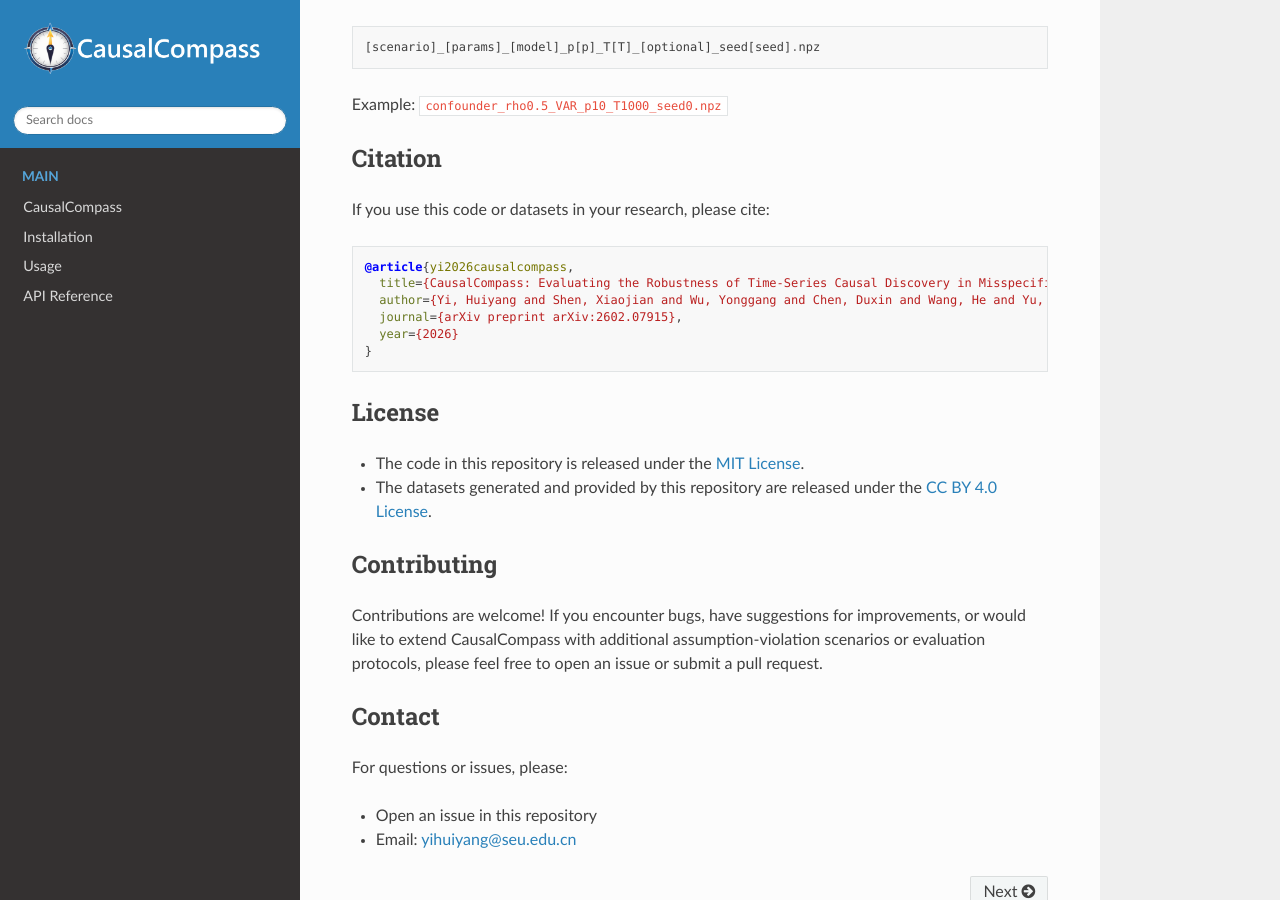
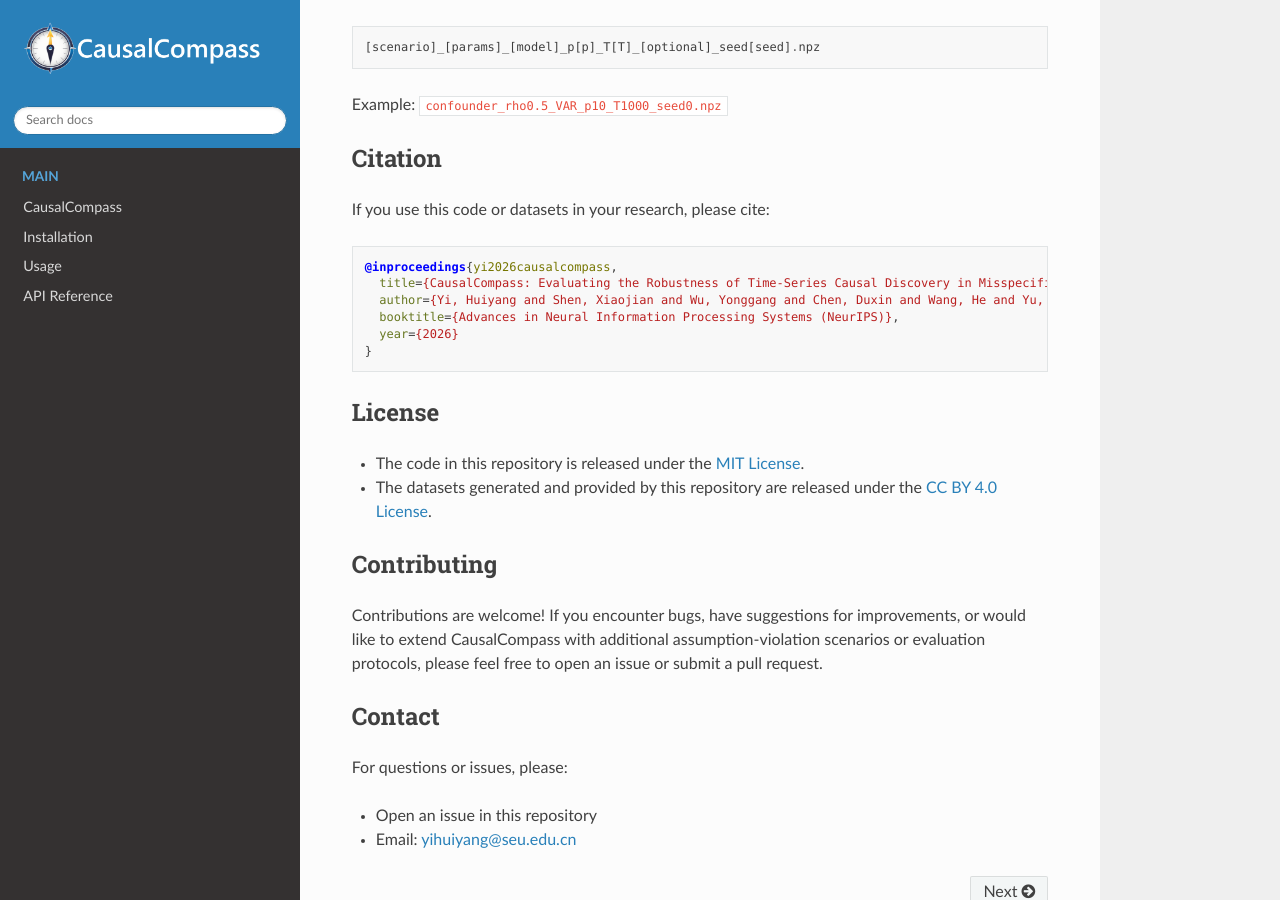
Before and after one commit to huiyang-yi/CausalCompass, a Sphinx documentation site: the page built from docs/source/index.rst, in a window 1280 px wide and 900 px high, scrolled down 1681 px. Built offline with Sphinx 7.4.7 and the Read the Docs theme 3.1.0, drawn with Linux system fonts in a browser that asks for light colours.

Commit message:
Update README and docs citation to NeurIPS

```diff
--- a/docs/source/about.rst
+++ b/docs/source/about.rst
@@ -75,10 +75,10 @@ If you use this code or datasets in your research, please cite:
 
 .. code-block:: bibtex
 
-   @article{yi2026causalcompass,
+   @inproceedings{yi2026causalcompass,
      title={CausalCompass: Evaluating the Robustness of Time-Series Causal Discovery in Misspecified Scenarios},
      author={Yi, Huiyang and Shen, Xiaojian and Wu, Yonggang and Chen, Duxin and Wang, He and Yu, Wenwu},
-     journal={arXiv preprint arXiv:2602.07915},
+     booktitle={Advances in Neural Information Processing Systems (NeurIPS)},
      year={2026}
    }
 
--- a/docs/source/index.rst
+++ b/docs/source/index.rst
@@ -76,10 +76,10 @@ If you use this code or datasets in your research, please cite:
 
 .. code-block:: bibtex
 
-   @article{yi2026causalcompass,
+   @inproceedings{yi2026causalcompass,
      title={CausalCompass: Evaluating the Robustness of Time-Series Causal Discovery in Misspecified Scenarios},
      author={Yi, Huiyang and Shen, Xiaojian and Wu, Yonggang and Chen, Duxin and Wang, He and Yu, Wenwu},
-     journal={arXiv preprint arXiv:2602.07915},
+     booktitle={Advances in Neural Information Processing Systems (NeurIPS)},
      year={2026}
    }
 
```
Also changed, not shown: README.md (+2 -2 lines).
